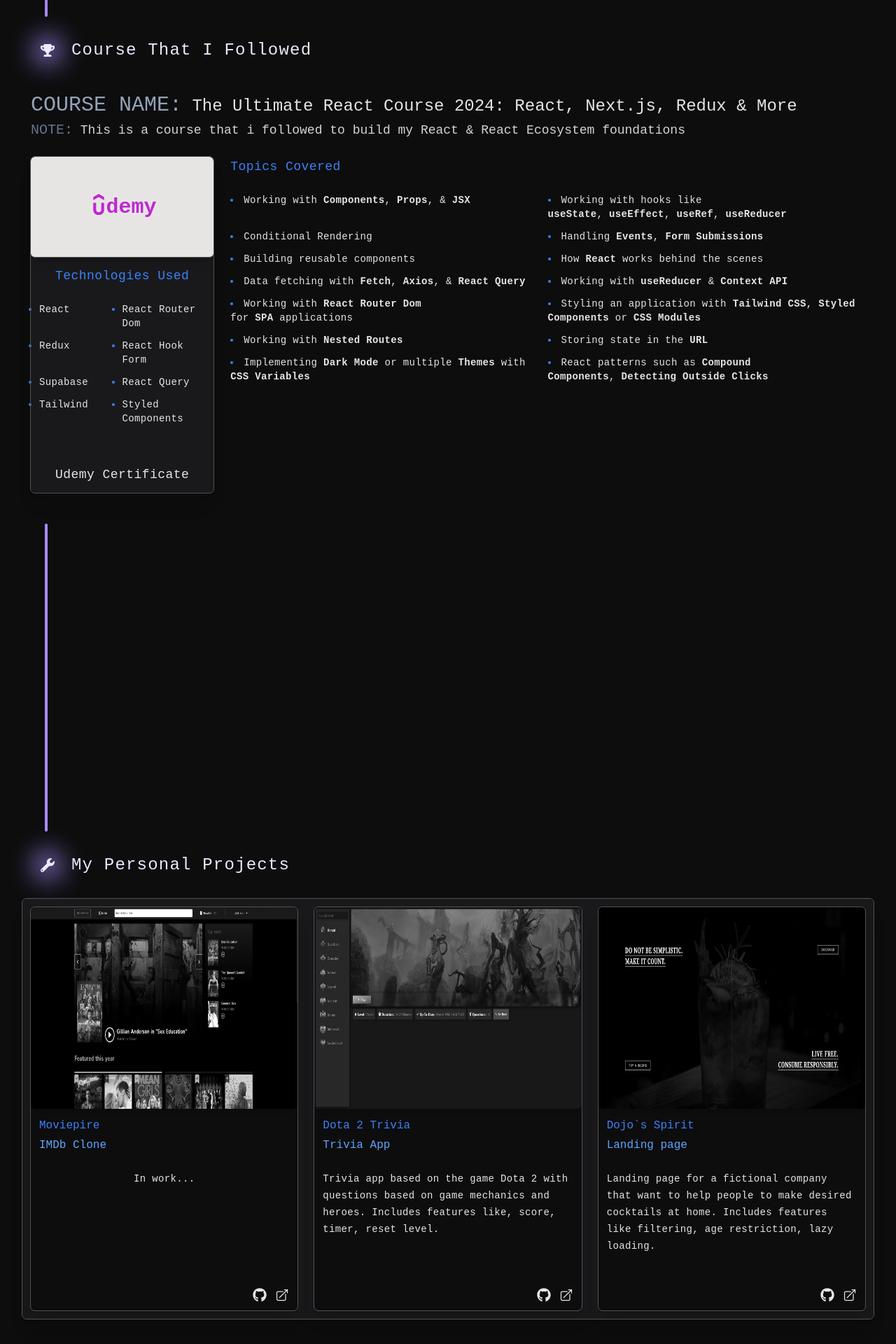
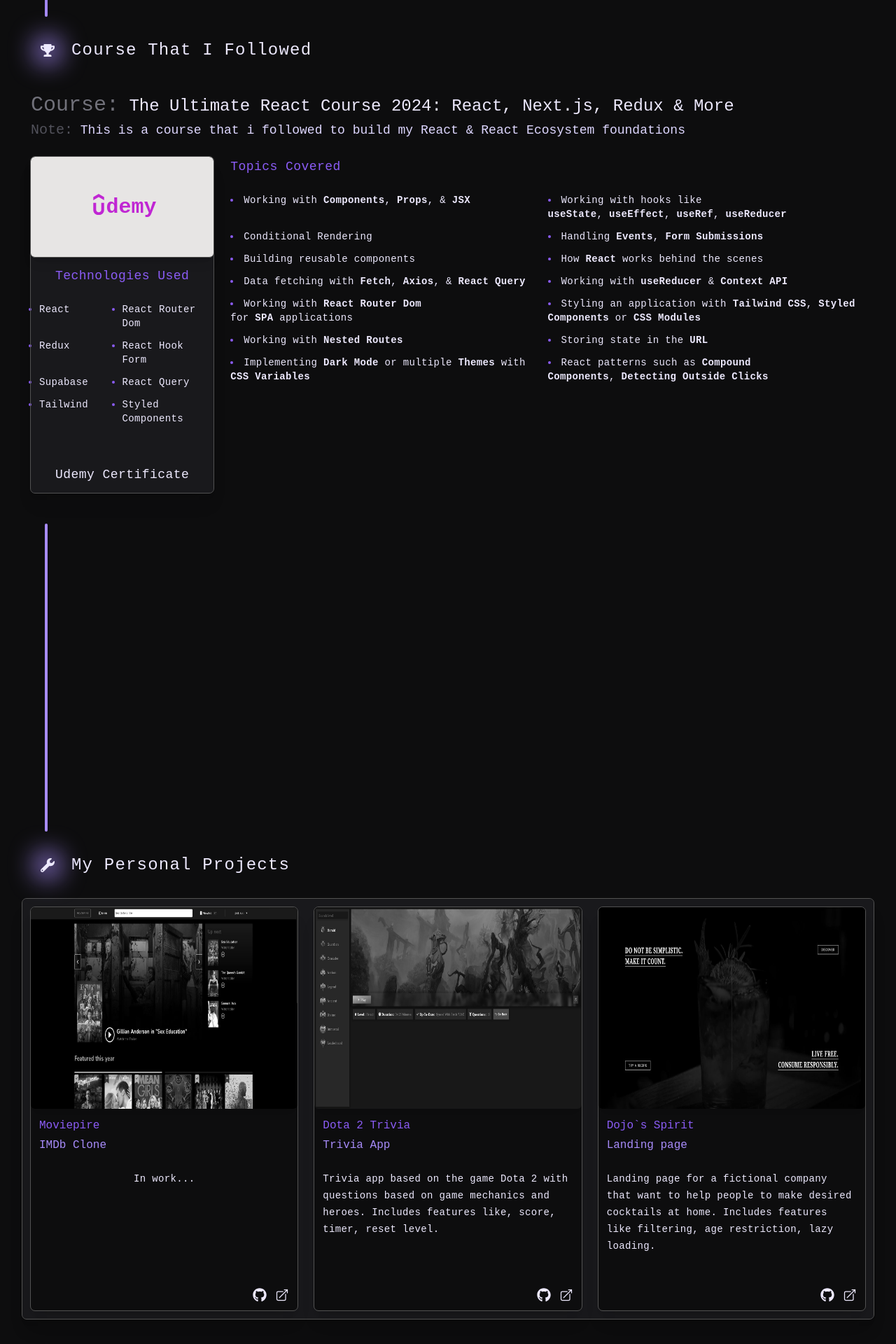
Before and after one commit to MariannDobre/portfolio, a React (Create React App) app: page / in a window 1280 px wide. Shown: the part 4420-6340 px from the top of the page at 70% size. Built offline with nearby package versions, Linux system fonts and the light colour scheme.

Commit message:
Dark mode/theme finished.

```diff
--- a/src/components/sections/contact/Contact.jsx
+++ b/src/components/sections/contact/Contact.jsx
@@ -3,9 +3,9 @@
 import emailjs from '@emailjs/browser';
 import toast from 'react-hot-toast';
 
-const labelStyles = 'text-blue-500 text-lg tracking-wide';
+const labelStyles = 'text-textColorMainHover text-lg tracking-wide';
 const inputStyles =
-  'bg-bgColorMain w-full text-stone-200 caret-blue-500 rounded-md shadow-lg text-sm tracking-wider px-2 py-1 border-none outline outline-1 outline-bgColorContrast focus-visible:outline-blue-500 transition-all duration-300';
+  'bg-bgColorMain w-full text-textColorMain caret-textColorSecondary rounded-md shadow-lg text-sm tracking-wider px-2 py-1 border-none outline outline-1 outline-bgColorContrast focus-visible:outline-textColorSecondary transition-all duration-300';
 
 function ContactForm() {
   const formRef = useRef();
@@ -87,7 +87,7 @@
         Message
       </label>
       <textarea
-        className='bg-bgColorMain py-1 px-2 text-stone-200 w-full rounded-md shadow-lg text-sm h-52 outline outline-1 outline-bgColorContrast focus-visible:outline-blue-500 transition-all duration-300'
+        className='bg-bgColorMain py-1 px-2 text-textColorMain w-full rounded-md shadow-lg text-sm h-52 outline outline-1 outline-bgColorContrast focus-visible:outline-textColorSecondary transition-all duration-300'
         id='message'
         name='message'
         value={message}
@@ -96,7 +96,7 @@
       />
 
       <button
-        className='bg-bgColorMain shadow-lg rounded-md tracking-wide py-1 text-lg text-stone-200 outline outline-1 outline-bgColorContrast border-none hover:text-blue-500 hover:outline-blue-500 focus-visible:text-blue-500 focus-visible:outline-blue-500 transition-all duration-300'
+        className='bg-bgColorMain shadow-lg rounded-md tracking-wide py-1 text-lg text-textColorMain outline outline-1 outline-bgColorContrast border-none hover:text-textColorSecondary hover:outline-textColorSecondary focus-visible:text-textColorSecondary focus-visible:outline-textColorSecondary transition-all duration-300'
         disabled={isSubmiting}
       >
         {isSubmiting ? 'Sending email...' : 'Send'}
--- a/src/components/sections/course/Course.jsx
+++ b/src/components/sections/course/Course.jsx
@@ -5,17 +5,13 @@
   return (
     <div className='flex flex-col gap-6 p-3 w-full'>
       <div className='flex flex-col gap-1'>
-        <p className='text-2xl text-stone-200'>
-          <span className='text-3xl uppercase font-medium text-slate-400'>
-            Course name:
-          </span>
+        <p className='text-2xl text-textColorMain'>
+          <span className='text-3xl font-medium text-zinc-500'>Course:</span>
           &nbsp;The Ultimate React Course 2024: React, Next.js, Redux & More
         </p>
 
-        <p className='text-lg text-stone-300'>
-          <span className='text-xl uppercase font-medium text-slate-500'>
-            Note:
-          </span>
+        <p className='text-lg text-violet-200'>
+          <span className='text-xl font-medium text-zinc-600'>Note:</span>
           &nbsp;This is a course that i followed to build my React & React
           Ecosystem foundations
         </p>
@@ -33,11 +29,11 @@
           </div>
 
           <div className='flex flex-col items-center gap-6 h-full p-3'>
-            <p className='text-blue-500 text-lg tracking-wide'>
+            <p className='text-textColorMainHover text-lg tracking-wide'>
               Technologies Used
             </p>
 
-            <ul className='text-stone-200 text-sm tracking-wide grid grid-cols-2 gap-y-3 list-disc marker:text-blue-500'>
+            <ul className='text-textColorMain text-sm tracking-wide grid grid-cols-2 gap-y-3 list-disc marker:text-textColorMainHover'>
               <li>React</li>
 
               <li>React Router Dom</li>
@@ -56,7 +52,7 @@
             </ul>
 
             <a
-              className='text-lg mt-auto text-stone-200 no-underline tracking-wide hover:text-blue-500 focus-visible:text-blue-500 transition-all duration-300'
+              className='text-lg mt-auto text-textColorMain no-underline tracking-wide outline-none hover:text-textColorMainHover focus-visible:text-textColorMainHover transition-all duration-300'
               href='https://www.udemy.com/certificate/UC-06ab86a2-5b3f-4d2a-beb0-c2eaaed813e2/'
               target='_blank'
               rel='noopener noreferrer'
@@ -67,9 +63,11 @@
         </div>
 
         <div className='flex flex-col gap-6'>
-          <p className='text-blue-500 text-lg tracking-wide'>Topics Covered</p>
+          <p className='text-textColorMainHover text-lg tracking-wide'>
+            Topics Covered
+          </p>
 
-          <ul className='text-stone-200 text-sm tracking-wide grid grid-cols-2 gap-y-3 list-disc list-inside marker:text-blue-500'>
+          <ul className='text-textColorMain text-sm tracking-wide grid grid-cols-2 gap-y-3 list-disc list-inside marker:text-textColorMainHover'>
             <li>
               Working with <strong>Components</strong>,&nbsp;
               <strong>Props</strong>,&nbsp;&&nbsp;<strong>JSX</strong>
--- a/src/components/sections/footer/Footer.jsx
+++ b/src/components/sections/footer/Footer.jsx
@@ -2,6 +2,9 @@
 import { FaLinkedin, FaGithub } from 'react-icons/fa';
 import { GrMail } from 'react-icons/gr';
 import Tooltip from '../../tooltip/Tooltip';
+
+const linksStyles =
+  'outline-none border-none cursor-pointer text-textColorMain text-2xl hover:text-textColorMainHover focus-visible:text-textColorMainHover no-underline block transition-all duration-300';
 
 function Footer() {
   return (
@@ -11,7 +14,7 @@
         position='top-left'
       >
         <a
-          className='outline-none border-none cursor-pointer text-stone-200 text-2xl hover:text-blue-500 focus-visible:text-blue-500 no-underline block transition-all duration-300'
+          className={linksStyles}
           href='https://www.linkedin.com/in/marian-dobre-/'
           target='_blank'
           rel='noopener noreferrer'
@@ -22,7 +25,7 @@
 
       <Tooltip tooltipContent='GitHub Profile'>
         <a
-          className='outline-none border-none cursor-pointer text-stone-200 text-2xl hover:text-blue-500 focus-visible:text-blue-500 no-underline block transition-all duration-300'
+          className={linksStyles}
           href='https://github.com/MariannDobre'
           target='_blank'
           rel='noopener noreferrer'
@@ -35,7 +38,7 @@
         tooltipContent='mariandobre002@gmail.com'
         position='top-right'
       >
-        <button className='outline-none border-none cursor-pointer text-stone-200 text-2xl hover:text-blue-500 focus-visible:text-blue-500 no-underline block transition-all duration-300'>
+        <button className={linksStyles}>
           <GrMail />
         </button>
       </Tooltip>
--- a/src/components/sections/projects/Project.jsx
+++ b/src/components/sections/projects/Project.jsx
@@ -50,18 +50,18 @@
 
         <div className='flex flex-col items-center gap-6 w-full p-3 h-72'>
           <div className='flex flex-col self-start gap-1'>
-            <h1 className='text-blue-500'>{projectName}</h1>
+            <h1 className='text-textColorMainHover'>{projectName}</h1>
 
-            <p className='text-blue-400'>{projectType}</p>
+            <p className='text-textColorSecondary'>{projectType}</p>
           </div>
 
-          <p className='text-sm text-stone-200 tracking-wide leading-6'>
+          <p className='text-sm text-textColorMain tracking-wide leading-6'>
             {about}
           </p>
 
-          <div className='text-stone-200 text-xl flex items-center gap-3 self-end mt-auto'>
+          <div className='text-textColorMain text-xl flex items-center gap-3 self-end mt-auto'>
             <a
-              className='hover:text-blue-500 focus-visible:text-blue-500 transition-all duration-300'
+              className='outline-none hover:text-textColorMainHover focus-visible:text-textColorMainHover transition-all duration-300'
               href={githubRepo}
               rel='noopener noreferrer'
             >
@@ -69,7 +69,7 @@
             </a>
 
             <a
-              className='hover:text-blue-500 focus-visible:text-blue-500 transition-all duration-300'
+              className='outline-none hover:text-textColorMainHover focus-visible:text-textColorMainHover transition-all duration-300'
               href={appLink}
               rel='noopener noreferrer'
             >
```
